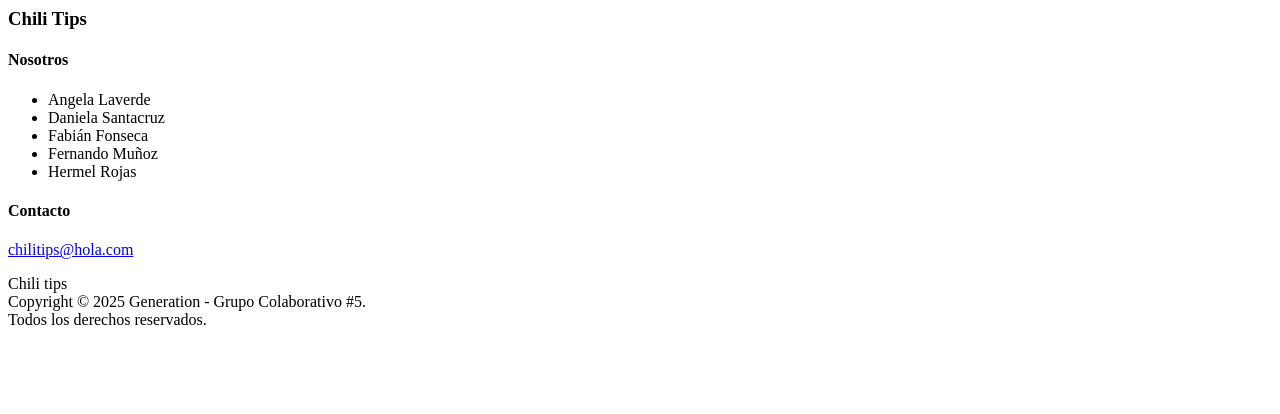
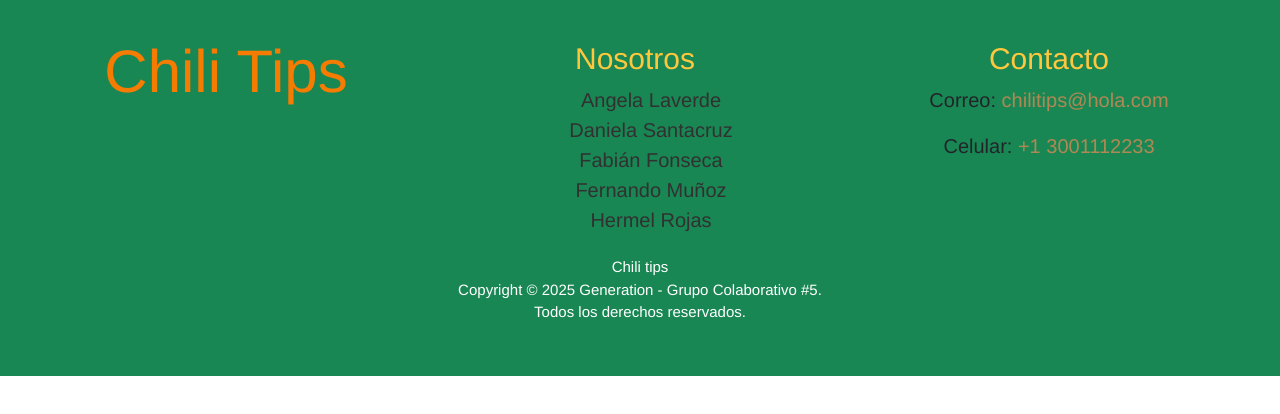
Before and after one commit to DanielleSaint/LAB-Refactorizacion-Blog, a plain HTML site: page pages/footer.html in a window 1280 px wide. Drawn offline with nearby package versions, Linux system fonts and the light colour scheme.

Commit message:
Archivos footer

```diff
--- a/pages/footer.html
+++ b/pages/footer.html
@@ -1,12 +1,21 @@
-
-
-    <footer>
-        <div class="footer-contenedor">
-            <div class="footer-titulo">
-              <h3 id="footer-titulo1">Chili Tips</h3>
+<!DOCTYPE html>
+<html lang="en">
+<head>
+  <meta charset="UTF-8">
+  <meta name="viewport" content="width=device-width, initial-scale=1.0">
+  <title>Document</title>
+  <link href="https://cdn.jsdelivr.net/npm/bootstrap@5.3.5/dist/css/bootstrap.min.css" rel="stylesheet" integrity="sha384-SgOJa3DmI69IUzQ2PVdRZhwQ+dy64/BUtbMJw1MZ8t5HZApcHrRKUc4W0kG879m7" crossorigin="anonymous">
+  <link rel="stylesheet" href="/styles/footer.css">
+</head>
+<body>
+<footer class="bg-success">
+  <div class="container-fluid text-center p-3 m-0 bg-success footer-contenedor">
+    <div class="row">
+      <div class="col">
+        <h2 id="footer-titulo1">Chili Tips</h2>
       </div>
-            <div class="footer-autores">
-              <h4 class="footer-titulo2">Nosotros</h4>
+      <div class="col footer-autores">
+        <h4 class="footer-titulo2" href="/pages/quienes_somos.html">Nosotros</h4>
               <ul id="footer-lista">
                 <li>Angela Laverde</li>
                 <li>Daniela Santacruz</li>
@@ -15,9 +24,10 @@
                 <li>Hermel Rojas</li>
               </ul>
       </div>
-            <div class="footer-contacto">
+      <div class="col footer-contacto">
         <h4 class="footer-titulo2">Contacto</h4>
-              <p><a href="chilitips@hola.com">chilitips@hola.com</a></p>
+          <p>Correo: <a href="chilitips@hola.com">chilitips@hola.com</a></p>
+          <p>Celular: <a href="">+1 3001112233</a></p>
       </div>
     </div>
     <div class="footer-copy">
@@ -25,5 +35,8 @@
         Copyright © 2025 Generation - Grupo Colaborativo #5. <br>
         Todos los derechos reservados.</p>
     </div>
+  </div>
+</footer>
 
-    </footer>
+</body>
+</html>
--- a/styles/footer.css
+++ b/styles/footer.css
@@ -1,21 +1,13 @@
-
-footer{
-background-color: #dc8835;
+footer {
   padding: 20px;
-font-family: 'Franklin Gothic Medium', 'Arial Narrow', Arial, sans-serif;
+  font-family: "Franklin Gothic Medium", "Arial Narrow", Arial, sans-serif;
 }
-#footer-contenedor{
-display: flex;
-justify-content: space-between;
-flex-wrap: wrap;
-margin-bottom: 20px;
-}
-#footer-titulo1{
-color: #5f8358;
+#footer-titulo1 {
+  color: #f57c00;
   font-size: 60px;
 }
 .footer-titulo2 {
-color: #FFC73D;
+  color: #ffc73d;
   font-size: 30px;
 }
 .footer-titulo,
@@ -25,7 +17,7 @@ flex: 1;
   margin: 5px;
   font-size: 20px;
 }
-.footer-autores ul {
+.footer-autores li {
   list-style: none;
   padding: 0;
   color: #313131;
@@ -33,13 +25,12 @@ color: #313131;
 .footer-copy {
   text-align: center;
   font-size: 15px;
-color: #403f3f;
+  color: #ffffff;
 }
-a{
+a {
   text-decoration: none;
-color: #5f8358;
+  color: #b08854;
 }
-
 
 /* Verde vibrante (#6BAF5F):
     Rojo intenso (#E63946):
```
Lines whose indentation alone changed are shown as unchanged.
